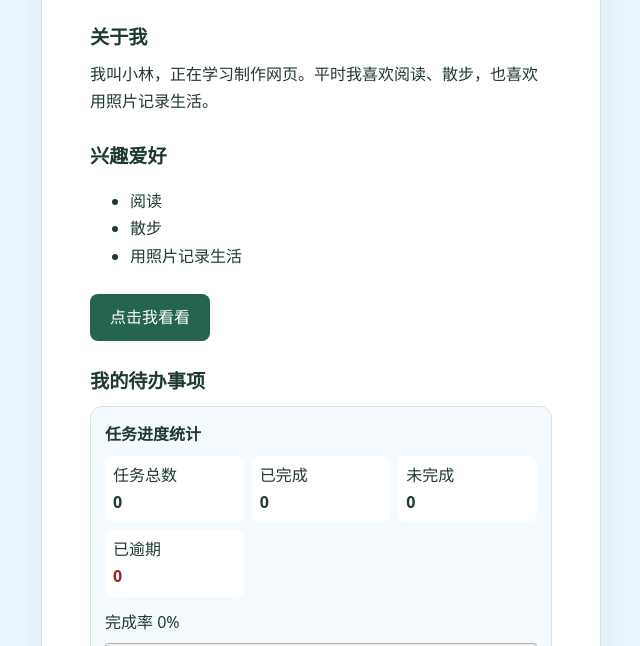
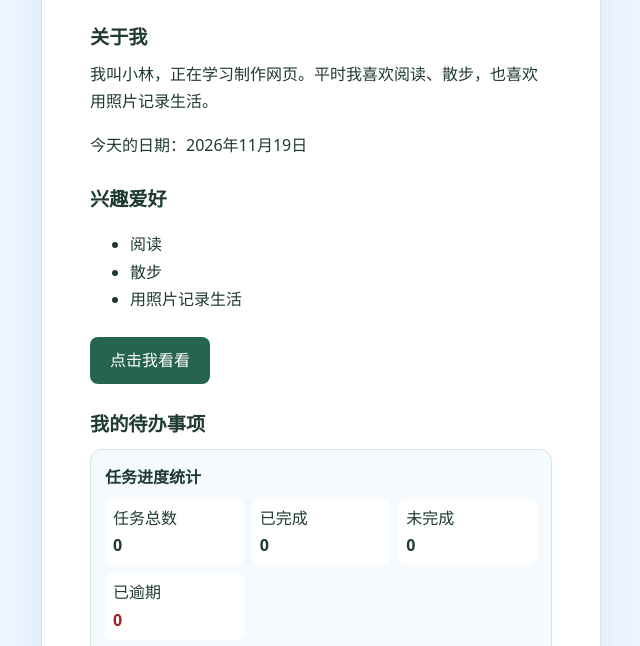
Before and after one commit to gree2012/MyFirstCodex, a plain HTML site: page index.html in a window 1280 px wide. Shown: the part 154-800 px from the top of the page, without its empty margins (319-959 px from the left). Drawn offline with Linux system fonts and the light colour scheme.

Commit message:
第三次保存：添加动态日期显示

```diff
--- a/index.html
+++ b/index.html
@@ -186,6 +186,7 @@
     <p>欢迎来到我的第一个 Codex 网页!</p>
     <h2>关于我</h2>
     <p>我叫小林，正在学习制作网页。平时我喜欢阅读、散步，也喜欢用照片记录生活。</p>
+    <p>今天的日期：<span id="today-date"></span></p>
     <section>
       <h2>兴趣爱好</h2>
       <ul>
@@ -262,6 +263,10 @@
     <footer>当前时间：<time id="clock"></time></footer>
   </main>
   <script>
+    const today = new Date();
+    document.querySelector("#today-date").textContent =
+      `${today.getFullYear()}年${today.getMonth() + 1}月${today.getDate()}日`;
+
     const button = document.querySelector("#greet");
     const message = document.querySelector("#message");
 
```
